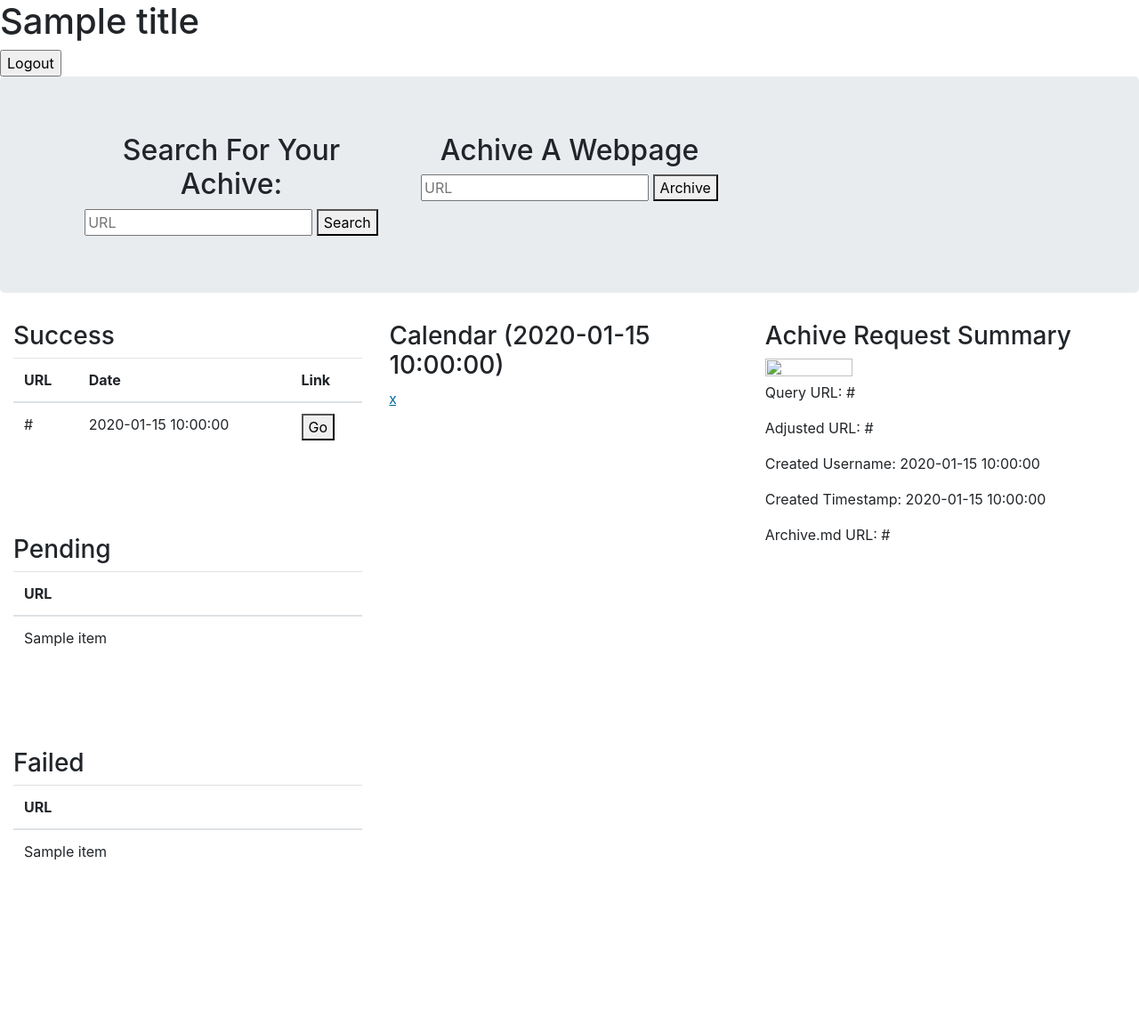
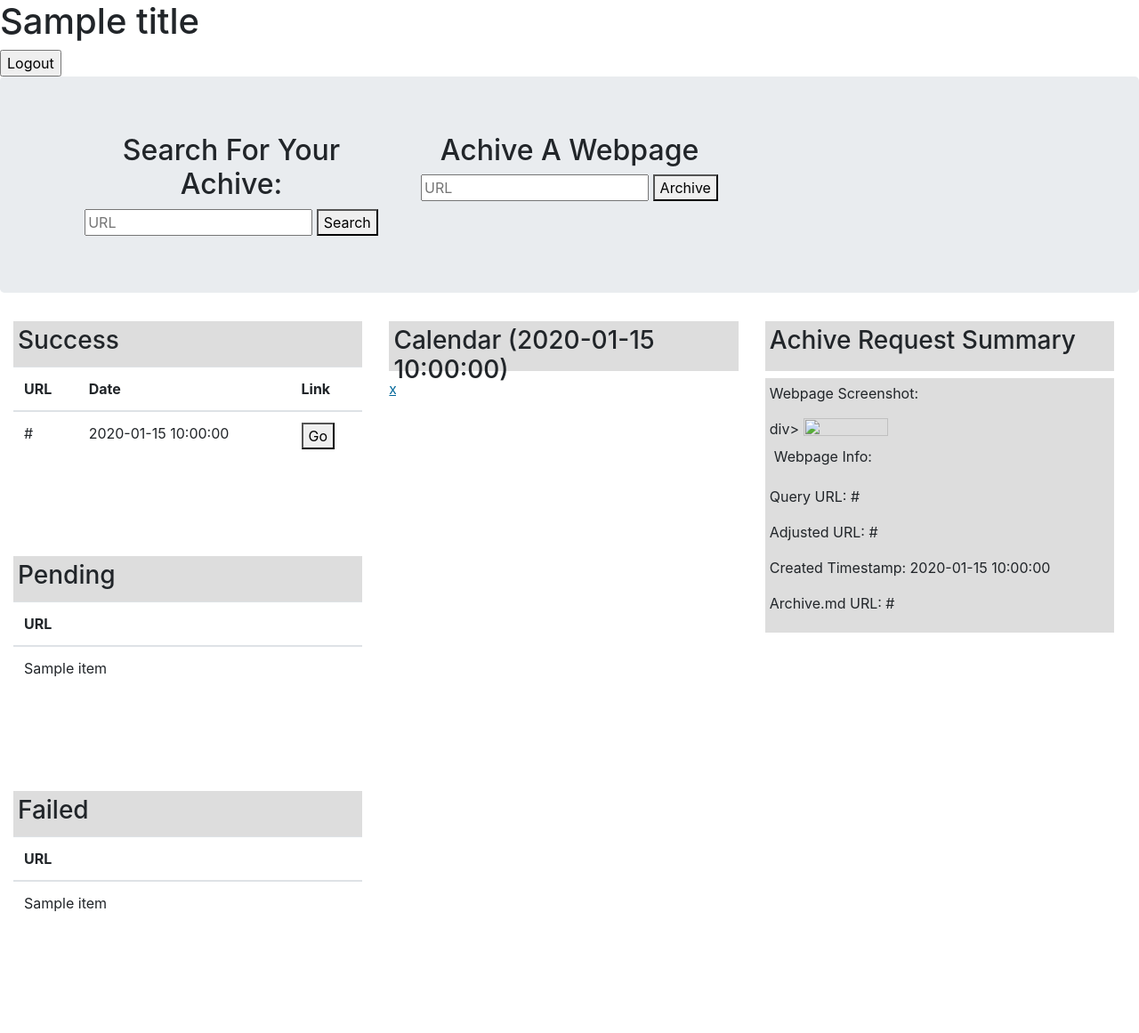
Before and after one commit to lichen-liu/ark, a Flask app: template ark_app/templates/user_welcome.html in a window 1280 px wide. Shown: the whole page at 89% size. Before the commit the page ends 967 px from the top, so only its background shows below. Run offline with Flask 2, Linux system fonts and the light colour scheme; the template is opened without the code that fills it: most values are stand-ins (such as "Sample title", 1, 10 or a date in 2020); parts of the project's set-up code (start-up, migrations or seed data) failed here and were passed over; some libraries are stand-ins or nearby versions.

Commit message:
improve ui

```diff
--- a/ark_app/templates/user_welcome.html
+++ b/ark_app/templates/user_welcome.html
@@ -12,7 +12,7 @@
   <script src="https://maxcdn.bootstrapcdn.com/bootstrap/4.4.1/js/bootstrap.min.js"></script>
 </head>
 
-<body>
+<body class="body">
     <form action="/api/logout" method="POST">
         <input type="submit" value="Logout" onclick="return confirm('{{ username }}, you are logging out!');">
     </form>
@@ -40,7 +40,9 @@
 
     <div class="col">
             <div class="table-wrapper-scroll-y my-custom-scrollbar">
-                <h3>Success</h3>
+                <div class="title_div">
+                  <h3>Success</h3>
+                </div>
                 <table class="table">
                     <thead>
                       <tr>
@@ -65,7 +67,9 @@
             </div>
 
             <div class="table-wrapper-scroll-y my-custom-scrollbar">
-                    <h3>Pending</h3>
+                    <div class="title_div">
+                      <h3>Pending</h3>
+                    </div>
                     <table class="table">
                             <thead>
                               <tr>
@@ -84,7 +88,9 @@
 
 
             <div class="table-wrapper-scroll-y my-custom-scrollbar">
-                    <h3>Failed</h3>
+                    <div class="title_div">
+                      <h3>Failed</h3>
+                    </div>
                     <table class="table">
                             <thead>
                               <tr>
@@ -122,10 +128,15 @@
         <div class="image_content">
             <h3 class= "webpage_image_title" >Achive Request Summary</h3>
             {% if url_archive_info %}
+            <div class="title_div">
+              <p>Webpage Screenshot:<p>
+            </p>div>
             <img class = "webpage_image" src={{url_archive_info.screenshot_url}}>
+            <div class="title_div">
+                <p>Webpage Info:<p>
+            </div>
             <p>Query URL: {{url_archive_info.query_url}}</p>
             <p>Adjusted URL: {{url_archive_info.adjusted_url}}</p>
-            <p>Created Username: {{url_archive_info.created_username}}</p>
             <p>Created Timestamp: {{url_archive_info.created_timestamp}}</p>
         <p>Archive.md URL: {{url_archive_info.archivemd_url}}</p>
             {% endif %}
@@ -154,7 +165,9 @@
         }
 
         .calender_title {
-            height: 20%;
+            height: 7%;
+            padding: 5px;
+            background-color: #dddddd
         }
         .calender_content {
             height: 80%;
@@ -162,7 +175,6 @@
         }
         .calender_form {
             float: left;
-            height: 20%;
         }
         .calender_date_submit {
             background: none!important;
@@ -177,7 +189,9 @@
         }
 
         .webpage_image_title {
-            height: 20%;
+            height: 14%;
+            padding: 5px;
+            background-color: #dddddd
         }
 
         .webpage_image_content {
@@ -192,7 +206,7 @@
 
         .my-custom-scrollbar {
             position: relative;
-            height: 240px;
+            height: 33%;
             overflow: auto;
         }
         .table-wrapper-scroll-y {
@@ -208,6 +222,11 @@
             height: 50%;
             width: 50%;
         }
+
+        .title_div {
+            background-color: #dddddd;
+            padding: 5px;
+        }
 </style>
 
 
```
